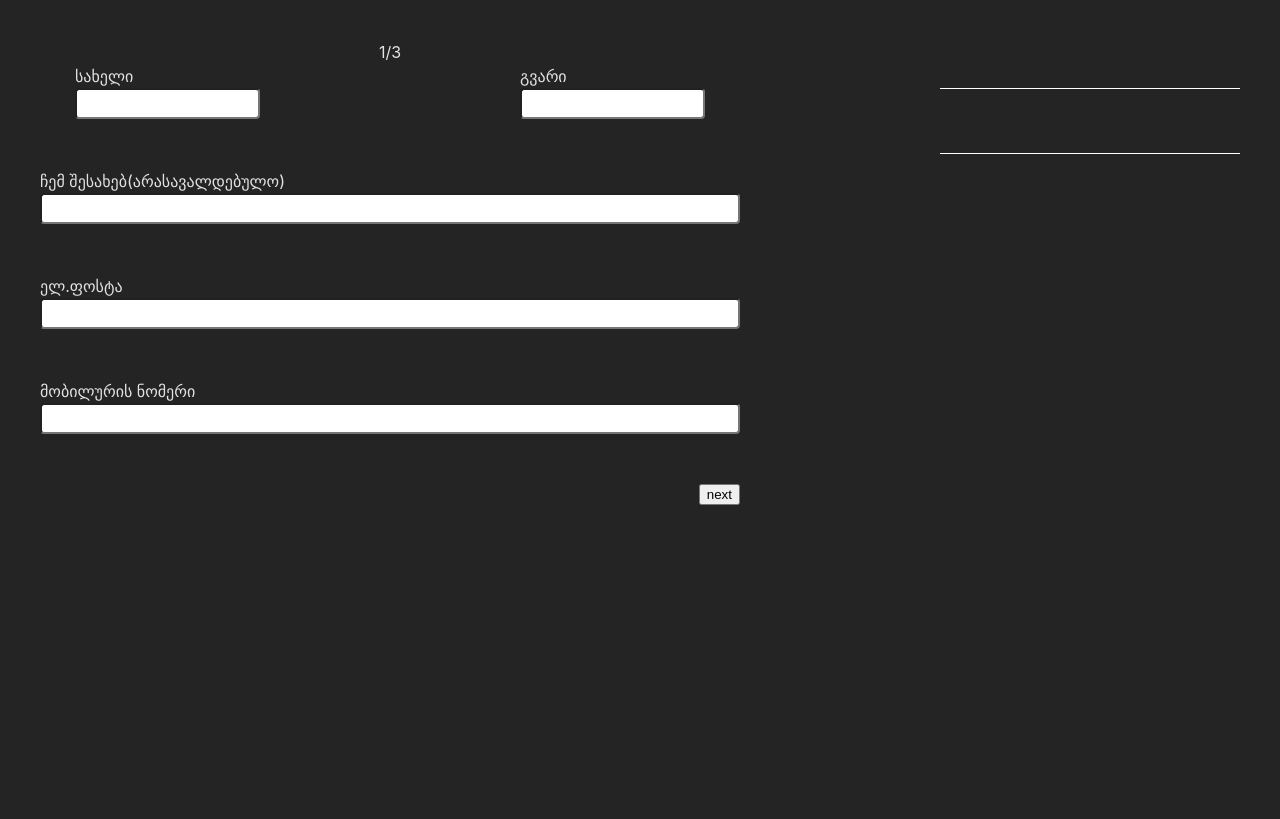
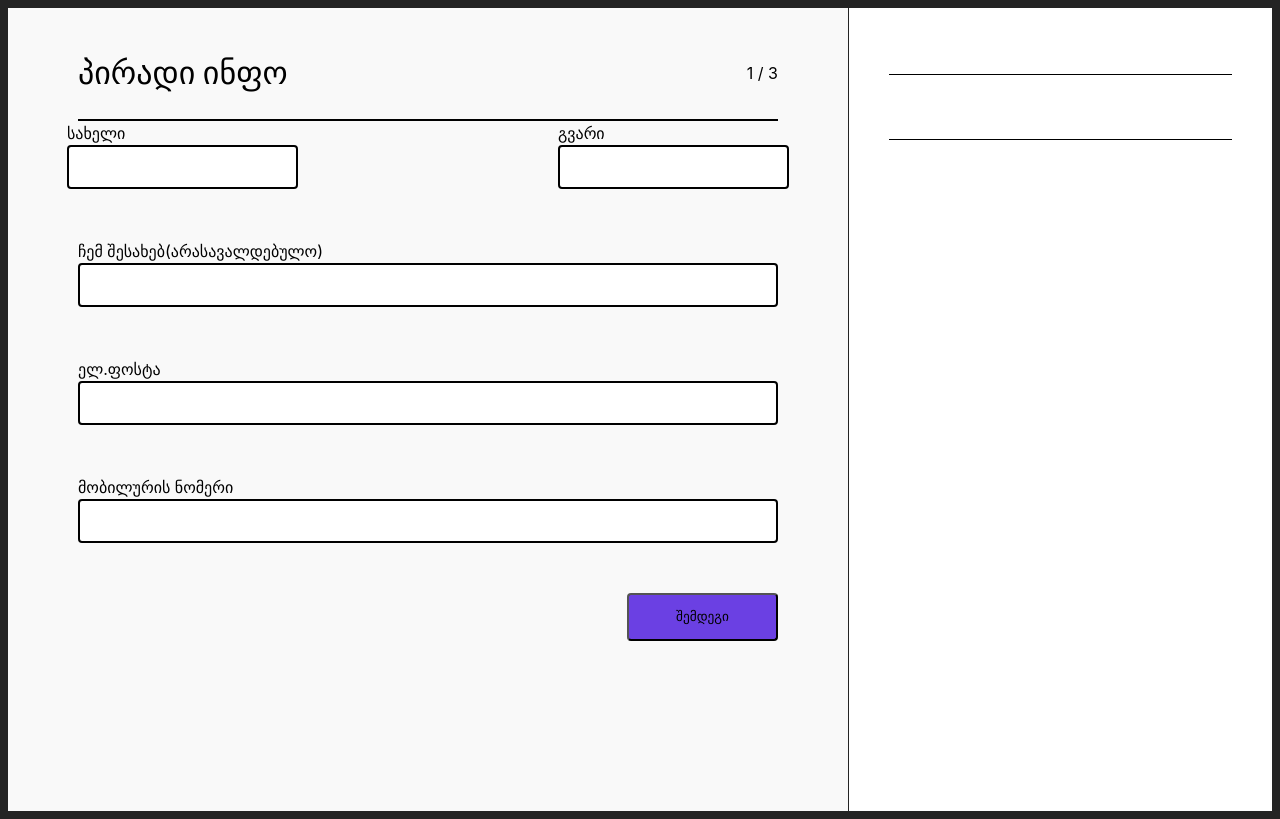
Before and after one commit to lchak02/bootcamp-6-assignment, a React (Vite) app: page /create in a window 1280 px wide. Built offline with nearby package versions, Linux system fonts and the light colour scheme.

Commit message:
Added basic styles

```diff
--- a/src/App.css
+++ b/src/App.css
@@ -1,6 +1,8 @@
 #root {
-  max-width: 1280px;
-  margin: 0 auto;
-  padding: 2rem;
+  max-width: 1920px;
+  max-height: 1080px;
+  margin: 0;
+  padding: 0;
   text-align: center;
+  box-sizing: border-box;
 }
--- a/src/Components/Forms/Education.jsx
+++ b/src/Components/Forms/Education.jsx
@@ -1,5 +1,17 @@
 import Input from "../Input";
 import { useEffect, useState } from "react";
+
+const educationOptions = [
+  "საშუალო სკოლის დიპლომი",
+  "ზოგადსაგანმანათლებლო დიპლომი",
+  "მაგისტრი",
+  "ბაკალავრი",
+  "დოქტორი",
+  "ასოცირებული ხარისხი",
+  "სტუდენტი",
+  "კოლეჯი(ხარისხის გარეშე)",
+  "სხვა",
+];
 
 export default function Education(props) {
   const [inputData, setInputData] = useState({
@@ -41,7 +53,15 @@ export default function Education(props) {
     props.getData(inputName, inputValue);
   }
 
+  function onSelect(event) {
+    let value = event.target.value;
+    let name = event.target.name;
+
+    onChange(name, value, true);
+  }
+
   return (
+    <div>
       <>
         <Input
           onChange={onChange}
@@ -49,14 +69,32 @@ export default function Education(props) {
           label={"სასწავლებელი"}
           type={"text"}
         />
-      <div style={{ display: "flex", justifyContent: "center", gap: "260px" }}>
+        <div
+          style={{ display: "flex", justifyContent: "center", gap: "150px" }}
+        >
           <div style={{ display: "flex", flexDirection: "column" }}>
-          <Input
-            onChange={onChange}
+            <select
               name={"degree"}
-            label={"ხარისხი"}
-            type={"text"}
-          />
+              style={{
+                width: "350px",
+                height: "38px",
+                backgroundColor: "white",
+                color: "black",
+                borderRadius: "5px",
+                padding: "5px",
+                fontSize: "16px",
+              }}
+              onChange={onSelect}
+            >
+              <option value="choose" disabled selected hidden>
+                აირჩიეთ ხარისხი
+              </option>
+              {educationOptions.map((elem) => (
+                <option value={elem} key={elem}>
+                  {elem}
+                </option>
+              ))}
+            </select>
           </div>
           <div style={{ display: "flex", flexDirection: "column" }}>
             <Input
@@ -74,5 +112,26 @@ export default function Education(props) {
           type={"text"}
         />
       </>
+      <div
+        style={{
+          display: "flex",
+          justifyContent: "flex-start",
+          padding: "100px 0px",
+        }}
+      >
+        <button
+          style={{
+            width: "247px",
+            height: "38px",
+            background: "#62A1EB",
+            borderRadius: "4px",
+            border: "none",
+            type: "button",
+          }}
+        >
+          სხვა სასწავლებლების დამატება
+        </button>
+      </div>
+    </div>
   );
 }
--- a/src/Components/Forms/Experience.jsx
+++ b/src/Components/Forms/Experience.jsx
@@ -46,6 +46,7 @@ export default function Experience(props) {
   }
 
   return (
+    <div>
       <>
         <Input
           onChange={onChange}
@@ -59,7 +60,9 @@ export default function Experience(props) {
           label={"დამსაქმებელი"}
           type={"text"}
         />
-      <div style={{ display: "flex", justifyContent: "center", gap: "260px" }}>
+        <div
+          style={{ display: "flex", justifyContent: "center", gap: "260px" }}
+        >
           <div style={{ display: "flex", flexDirection: "column" }}>
             <Input
               onChange={onChange}
@@ -84,5 +87,27 @@ export default function Experience(props) {
           type={"text"}
         />
       </>
+
+      <div
+        style={{
+          display: "flex",
+          justifyContent: "flex-start",
+          padding: "100px 0px",
+        }}
+      >
+        <button
+          style={{
+            width: "247px",
+            height: "38px",
+            background: "#62A1EB",
+            borderRadius: "4px",
+            border: "none",
+            type: "button",
+          }}
+        >
+          მეტი გამოცდილების დამატება
+        </button>
+      </div>
+    </div>
   );
 }
--- /dev/null
+++ b/src/Components/Header.jsx
@@ -0,0 +1,27 @@
+export default function Header(props) {
+  function renderStage() {
+    switch (props.stage) {
+      case 1:
+        return "პირადი ინფო";
+      case 2:
+        return "გამოცდილება";
+      case 3:
+        return "განათლება";
+    }
+  }
+
+  return (
+    <div
+      style={{
+        display: "flex",
+        width: "100%",
+        justifyContent: "space-between",
+        alignItems: "center",
+        textAlign: "center",
+      }}
+    >
+      <h1>{renderStage()}</h1>
+      <span>{props.stage} / 3</span>
+    </div>
+  );
+}
--- a/src/Components/Input.jsx
+++ b/src/Components/Input.jsx
@@ -1,4 +1,8 @@
+import { useState } from "react";
+
 export default function Input(props) {
+  let [isValid, setIsValid] = useState(null);
+
   const isGeorgianText = (text) => {
     let geoAlph = "აბგდევზთიკლმნოპჟრსტუფქღყშჩცძწჭხჯჰ";
     for (let char of text) {
@@ -9,30 +13,46 @@ export default function Input(props) {
     return true;
   };
 
+  function getBorderColor() {
+    if (isValid === null) return "black";
+
+    return isValid ? "green" : "red";
+  }
+
   function onChange(event) {
     let target = event.target;
-
     let inputName = target.name;
     let inputValue = target.value;
     let inputType = target.type;
 
     if (inputType === "date") {
-      props.onChange(inputName, inputValue, true);
+      let isValid = true;
+      props.onChange(inputName, inputValue, isValid);
+      setIsValid(isValid);
     } else {
       let isValid = inputValue.length > 2 && isGeorgianText(inputValue);
       props.onChange(inputName, inputValue, isValid);
+      setIsValid(isValid);
     }
   }
 
   return (
     <div style={{ display: "flex", flexDirection: "column" }}>
-      <label htmlFor={props.name} style={{ textAlign: "left" }}>
+      <label htmlFor={props.name} style={{ textAlign: "left", color: "black" }}>
         {props.label}
       </label>
       <input
         onChange={onChange}
         name={props.name}
-        style={{ height: "25px", borderRadius: "4px" }}
+        style={{
+          height: "38px",
+          borderRadius: "4px",
+          background: "#FFFFFF",
+          color: "black",
+          fontSize: "17.3px",
+          border: "2px solid #BCBCBC",
+          borderColor: getBorderColor(),
+        }}
         type={props.type}
       />
     </div>
--- a/src/Components/SectionLeft.jsx
+++ b/src/Components/SectionLeft.jsx
@@ -2,6 +2,7 @@ import { useState } from "react";
 import Experience from "./Forms/Experience";
 import General from "./Forms/General";
 import Education from "./Forms/Education";
+import Header from "./Header";
 
 export default function SectionLeft(props) {
   const [stage, setStage] = useState(1);
@@ -41,8 +42,24 @@ export default function SectionLeft(props) {
   }
 
   return (
-    <div>
-      <div>{stage}/3</div>
+    <div
+      style={{
+        backgroundColor: "#f9f9f9",
+        padding: "20px 70px 170px 70px",
+        height: "100%",
+        width: "1020px",
+      }}
+    >
+      <div
+        style={{
+          display: "flex",
+          justifyContent: "space-between",
+          color: "black",
+          borderBottom: "2px solid black",
+        }}
+      >
+        <Header stage={stage} />
+      </div>
       <form
         onSubmit={handleOnSubmit}
         style={{
@@ -60,11 +77,30 @@ export default function SectionLeft(props) {
           }}
         >
           {stage > 1 && (
-            <button type="button" onClick={previousStage}>
-              prev
+            <button
+              style={{
+                backgroundColor: "#6B40E3",
+                width: "151px",
+                height: "48px",
+                borderRadius: "4px",
+              }}
+              type="button"
+              onClick={previousStage}
+            >
+              უკან
             </button>
           )}
-          <button type="submit">next</button>
+          <button
+            style={{
+              backgroundColor: "#6B40E3",
+              width: "151px",
+              height: "48px",
+              borderRadius: "4px",
+            }}
+            type="submit"
+          >
+            შემდეგი
+          </button>
         </div>
       </form>
     </div>
--- a/src/Components/SectionRight.jsx
+++ b/src/Components/SectionRight.jsx
@@ -4,21 +4,36 @@ export default function SectionRight(props) {
   return (
     <div
       style={{
-        width: "400px",
+        width: "802px",
+      }}
+    >
+      <div
+        style={{
           display: "flex",
           flexDirection: "column",
+          backgroundColor: "white",
+          color: "black",
+          height: "100%",
+          padding: "0px 40px 0px 40px ",
         }}
       >
-      <div style={{ display: "flex", gap: "10px" }}>
+        <div
+          style={{
+            display: "flex",
+            gap: "10px",
+            fontSize: "25px",
+            color: "#F93B1D",
+          }}
+        >
           <CustomParagraph value={props.inputData.name} />
           <CustomParagraph value={props.inputData.surname} />
         </div>
-      <div style={{ borderBottom: "1px solid white" }}>
+        <div style={{ borderBottom: "1px solid black" }}>
           <CustomParagraph value={props.inputData.email} />
           <CustomParagraph value={props.inputData.number} />
           <CustomParagraph value={props.inputData.aboutus} />
         </div>
-      <div style={{ borderBottom: "1px solid white" }}>
+        <div style={{ borderBottom: "1px solid black" }}>
           <CustomParagraph value={props.inputData.position} />
           <CustomParagraph value={props.inputData.employee} />
           <div style={{ display: "flex", gap: "10px" }}>
@@ -34,5 +49,6 @@ export default function SectionRight(props) {
         <CustomParagraph value={props.inputData.endeddate} />
         <CustomParagraph value={props.inputData.edudescription} />
       </div>
+    </div>
   );
 }
--- a/src/routes/Create.jsx
+++ b/src/routes/Create.jsx
@@ -2,6 +2,8 @@ import { useState } from "react";
 import SectionRight from "../Components/SectionRight";
 import SectionLeft from "../Components/SectionLeft";
 import { useNavigate } from "react-router-dom";
+
+const CreateStyle = { display: "flex", width: "100%", gap: "1px" };
 
 export default function Create() {
   const [inputData, setInputData] = useState({});
@@ -16,7 +18,7 @@ export default function Create() {
   }
 
   return (
-    <div style={{ display: "flex", width: "100%", gap: "200px" }}>
+    <div style={CreateStyle}>
       <SectionLeft onChange={getData} redirectSuccess={redirectSuccess} />
       <SectionRight inputData={inputData} />
     </div>
--- a/src/routes/Home.jsx
+++ b/src/routes/Home.jsx
@@ -7,8 +7,31 @@ export default function Home() {
     navigate("/create");
   }
   return (
-    <button type="button" onClick={handleClick}>
-      რეზიუმეს დამატება
-    </button>
+    <div>
+      <div
+        style={{
+          display: "flex",
+          justifyContent: "center",
+          alignItems: "center",
+          textAlign: "center",
+        }}
+      >
+        <button
+          style={{
+            width: "464px",
+            height: "60px",
+            color: "white",
+            backgroundColor: "black",
+            border: "none",
+            borderRadius: "8px",
+            fontSize: "18px",
+          }}
+          type="button"
+          onClick={handleClick}
+        >
+          რეზიუმეს დამატება
+        </button>
+      </div>
+    </div>
   );
 }
--- a/src/routes/Success.jsx
+++ b/src/routes/Success.jsx
@@ -32,6 +32,7 @@ export default function Success() {
               justifyContent: "flex-start",
               gap: "30px",
               fontSize: "25px",
+              color: "#F93B1D",
             }}
           >
             <p>{state.name}</p>
```
Lines whose indentation alone changed are shown as unchanged.
